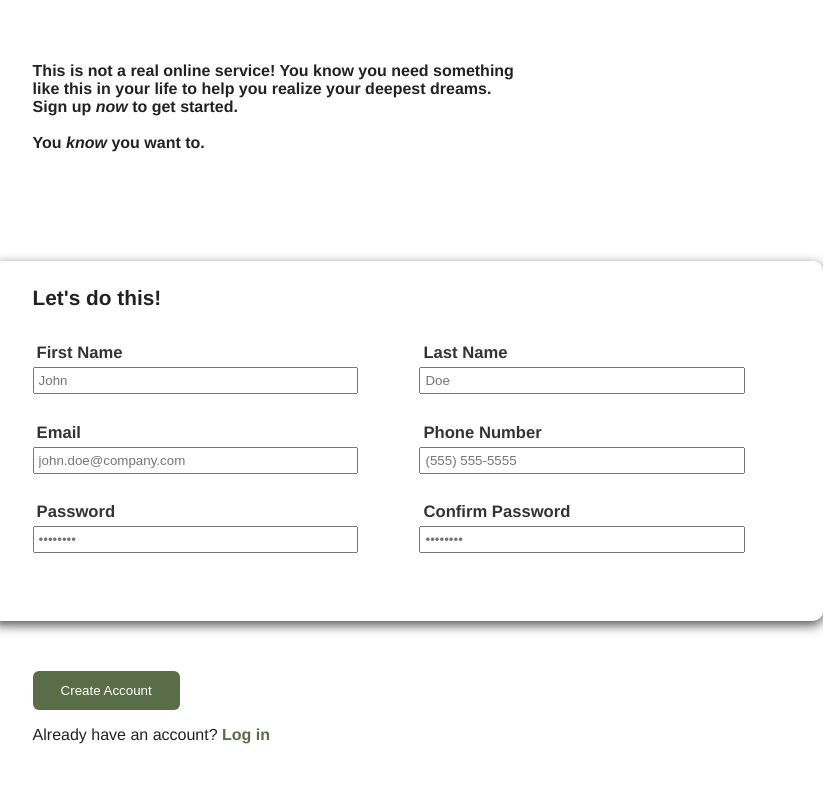
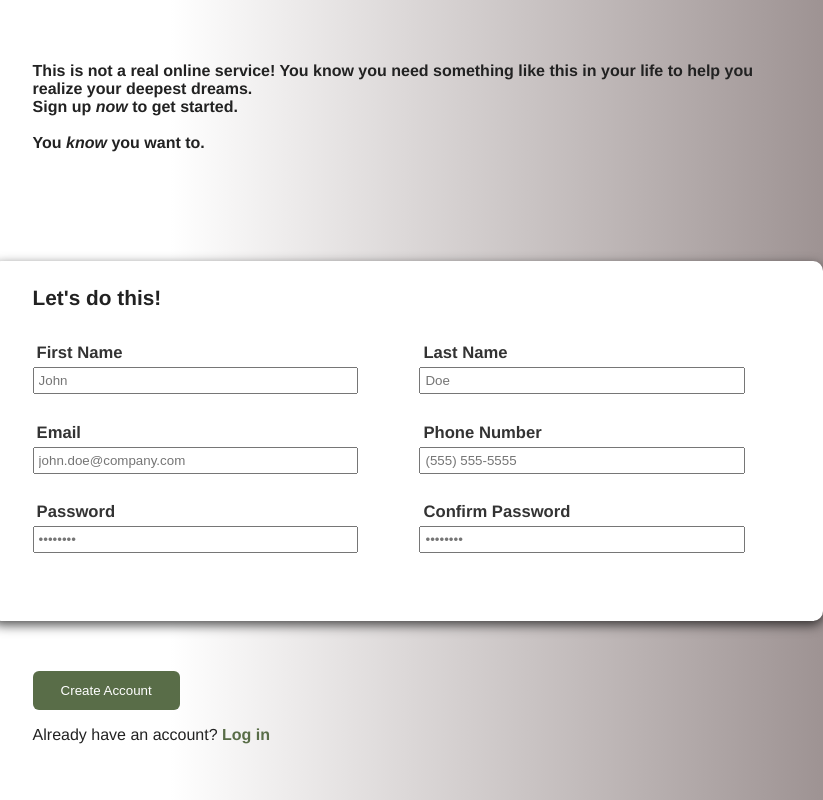
Before and after one commit to stefanmarkoski1/Sign-up-Form, a plain HTML site: page index.html in a window 1280 px wide. Shown: the full height of the page, 457-1280 px from the left. Drawn offline with Linux system fonts and the light colour scheme.

Commit message:
Update index.html

```diff
--- a/index.html
+++ b/index.html
@@ -16,7 +16,7 @@
 	  margin: 0;
 	  font-family: Helvetica, sans-serif;
 	  color: #222;
-	  background-color: var(--page-bg-solid);
+	  background: linear-gradient(90deg,rgba(255, 255, 255, 1) 49%, rgba(158, 147, 147, 1) 100%);
 
 	}
 
@@ -87,7 +87,7 @@
 		padding-left:5%;
 		font-size: 1.3em;
 		font-family: helvetica;
-		padding-bottom:30%;
+		padding-bottom:20%;
 		width: 90%;
 
 
@@ -167,7 +167,7 @@
 		padding-top: 3%;
 		padding-right:5%;
 		padding-left:5%;
-		padding-bottom:2%;
+		padding-bottom:1%;
 		font-family: helvetica;
 		font-size: 0.8em;
 
@@ -407,7 +407,7 @@
 <div class = "RightSection">
 <div class = "Content"><h1>
 <div class = "ContentText">
- <p> This is not a real online service! You know you need something<br>
+ <p> This is not a real online service! You know you need something
 like this in your life to help you realize your deepest dreams.<br>
 Sign up <i>now</i> to get started.<br>
 
```
